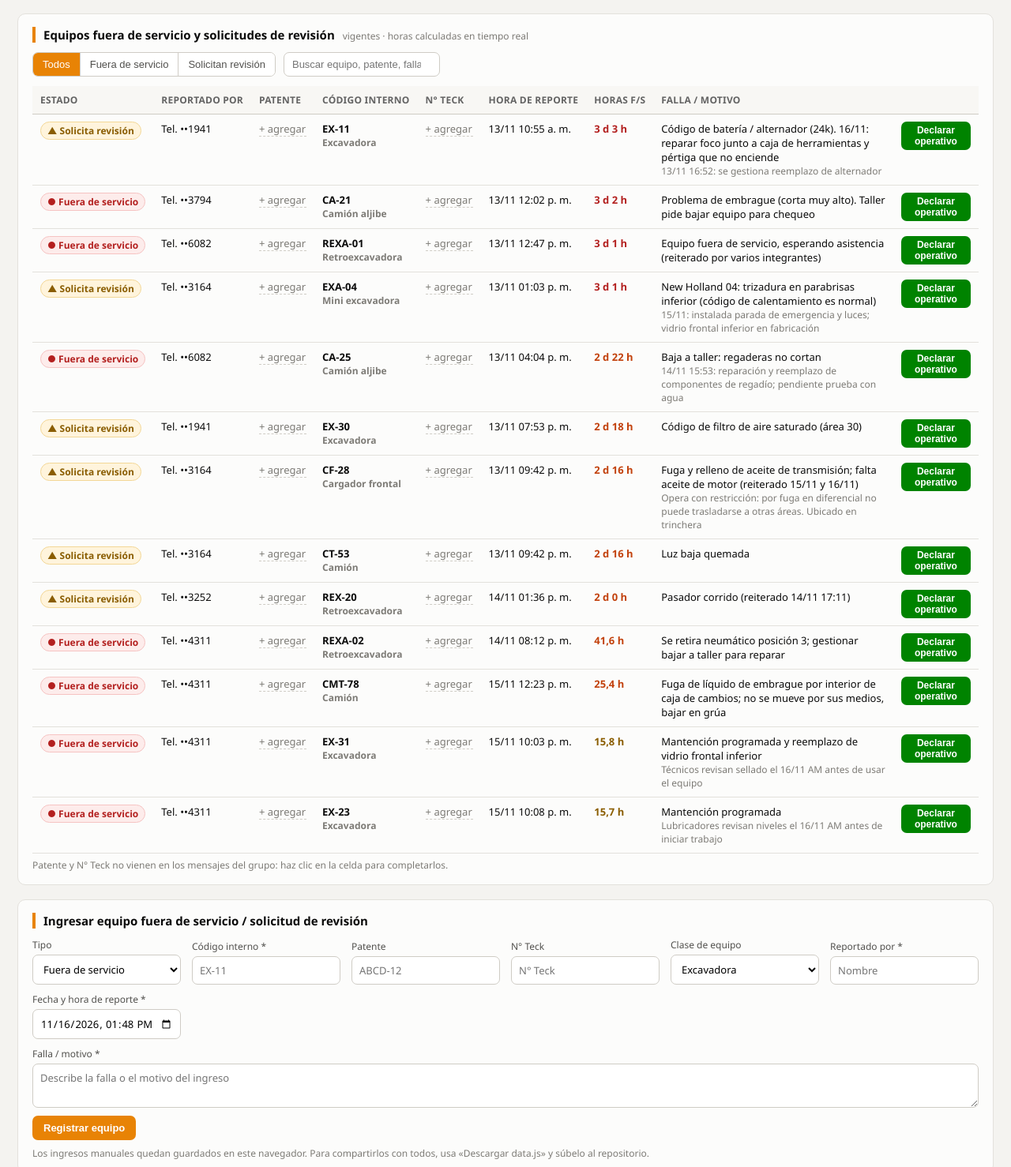
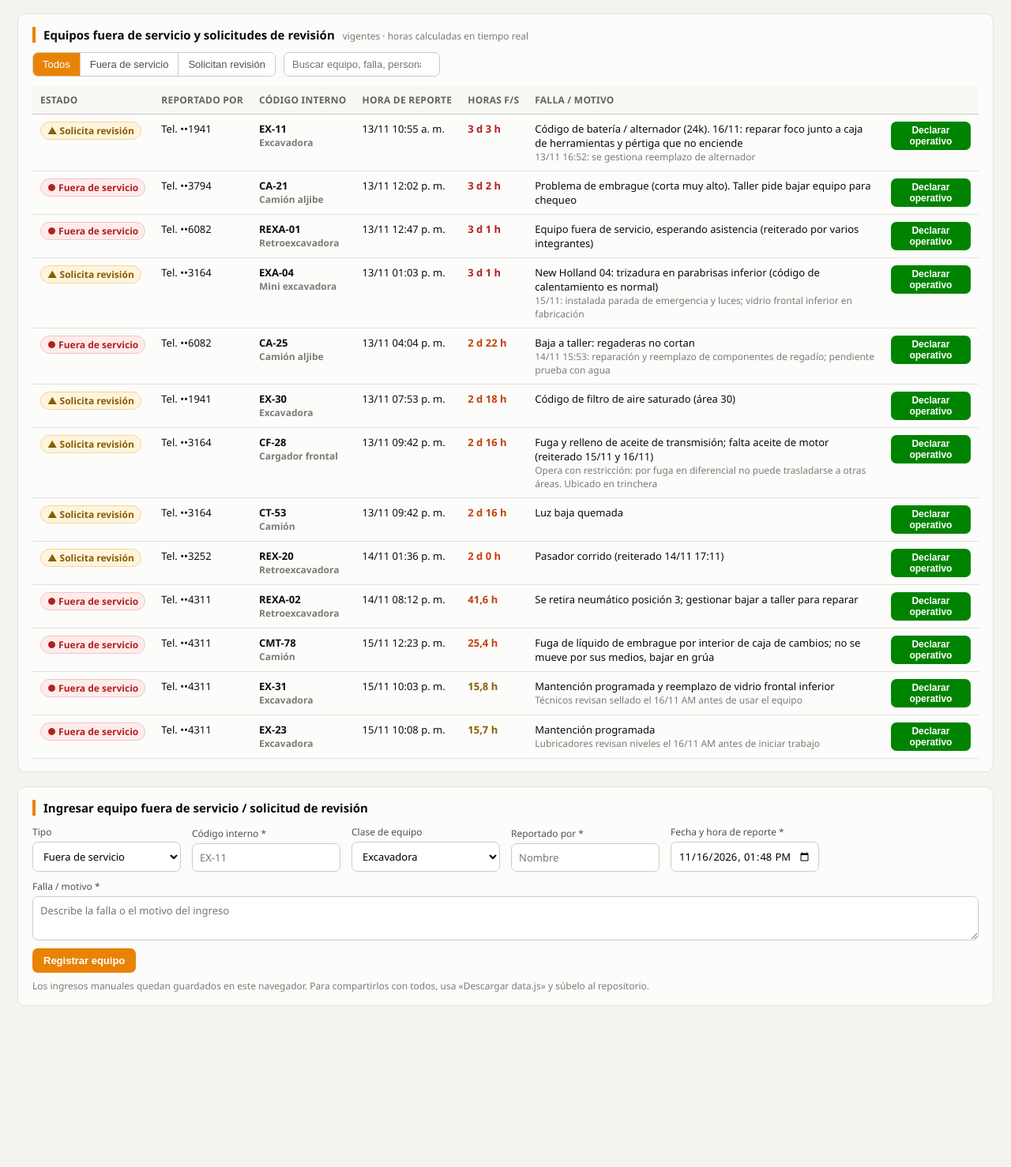
Before and after one commit to Rentamaq/TallerCDA, a plain HTML site: page index.html in a window 1280 px wide. Shown: the part 140-1618 px from the top of the page at 79% size. After the commit the page ends 1472 px from the top, so only its background shows below. Drawn offline with Linux system fonts and the light colour scheme.

Commit message:
Quitar Patente y N° Teck de tablas y formularios
Co-Authored-By: Claude Opus 5.5 <noreply@anthropic.com>
Claude-Session: https://claude.ai/code/session_01ReE6UrkyBZGupKAueNmr7g

```diff
--- a/index.html
+++ b/index.html
@@ -147,18 +147,17 @@
           <button data-v="FS">Fuera de servicio</button>
           <button data-v="REV">Solicitan revisión</button>
         </div>
-        <input type="search" id="f1q" placeholder="Buscar equipo, patente, falla…">
+        <input type="search" id="f1q" placeholder="Buscar equipo, falla, persona…">
       </div>
       <div class="table-wrap">
         <table>
           <thead><tr>
-            <th>Estado</th><th>Reportado por</th><th>Patente</th><th>Código interno</th><th>N° Teck</th>
+            <th>Estado</th><th>Reportado por</th><th>Código interno</th>
             <th>Hora de reporte</th><th>Horas F/S</th><th>Falla / motivo</th><th></th>
           </tr></thead>
           <tbody id="tb1"></tbody>
         </table>
       </div>
-      <div class="note-src">Patente y N° Teck no vienen en los mensajes del grupo: haz clic en la celda para completarlos.</div>
     </div>
 
     <div class="card">
@@ -168,8 +167,6 @@
           <select name="tipo"><option value="FS">Fuera de servicio</option><option value="REV">Solicita revisión</option></select>
         </label>
         <label>Código interno *<input name="equipo" required placeholder="EX-11"></label>
-        <label>Patente<input name="patente" placeholder="ABCD-12"></label>
-        <label>N° Teck<input name="teck" placeholder="N° Teck"></label>
         <label>Clase de equipo
           <select name="clase"></select>
         </label>
@@ -187,12 +184,12 @@
     <div class="card">
       <h2>Equipos declarados operativos, reparados o listos</h2>
       <div class="toolbar">
-        <input type="search" id="f2q" placeholder="Buscar equipo, patente…">
+        <input type="search" id="f2q" placeholder="Buscar equipo, persona…">
       </div>
       <div class="table-wrap">
         <table>
           <thead><tr>
-            <th>Patente</th><th>Código interno</th><th>N° Teck</th><th>Hora de reporte</th>
+            <th>Código interno</th><th>Hora de reporte</th>
             <th>Declarado operativo</th><th>Tiempo desde operativo</th><th>Tiempo detenido</th><th>Declarado por</th><th>Detalle</th>
           </tr></thead>
           <tbody id="tb2"></tbody>
@@ -205,8 +202,6 @@
       <form class="grid" id="form2" autocomplete="off">
         <label>Código interno *<input name="equipo" required list="dl-abiertos" placeholder="Elige o escribe"></label>
         <datalist id="dl-abiertos"></datalist>
-        <label>Patente<input name="patente"></label>
-        <label>N° Teck<input name="teck"></label>
         <label>Declarado por *<input name="declarado_por" required placeholder="Nombre"></label>
         <label>Fecha y hora operativo *<input name="fecha_op" type="datetime-local" required></label>
         <label class="wide">Detalle / trabajo realizado<textarea name="nota" placeholder="Ej.: reemplazo de alternador, equipo a ruta"></textarea></label>
@@ -291,14 +286,12 @@ function render(){
     return `<tr>
       <td>${badge(r)}${r.fuente==="Manual"?' <span class="badge man">Manual</span>':''}</td>
       <td>${esc(r.reportado_por)}</td>
-      <td>${editCell(r,"patente")}</td>
       <td class="code">${esc(r.equipo)}<div class="muted small">${esc(r.clase||"")}</div></td>
-      <td>${editCell(r,"teck")}</td>
       <td style="white-space:nowrap">${fmt(r.fecha_reporte)}</td>
       <td><span class="hrs ${cls}">${dur(h)}</span></td>
       <td>${esc(r.condicion)}${r.nota?`<div class="muted small">${esc(r.nota)}</div>`:""}</td>
       <td><button class="btn ok sm" data-close="${esc(r.id)}">Declarar operativo</button></td>
-    </tr>`;}).join("") : `<tr><td colspan="9" class="empty-state">Sin equipos para este filtro.</td></tr>`;
+    </tr>`;}).join("") : `<tr><td colspan="7" class="empty-state">Sin equipos para este filtro.</td></tr>`;
 
   // Tab 2
   const q2 = document.getElementById("f2q").value.trim();
@@ -307,16 +300,14 @@ function render(){
     const desde = hoursBetween(r.fecha_op, now);
     const det = hoursBetween(r.fecha_reporte, r.fecha_op);
     return `<tr>
-      <td>${editCell(r,"patente")}</td>
       <td class="code">${esc(r.equipo)}<div class="muted small">${esc(r.clase||"")}</div></td>
-      <td>${editCell(r,"teck")}</td>
       <td style="white-space:nowrap">${fmt(r.fecha_reporte)}<div class="muted small">${r.tipo==="FS"?"F/S":"Revisión"} · ${esc(r.reportado_por)}</div></td>
       <td style="white-space:nowrap">${fmt(r.fecha_op)}</td>
       <td><span class="hrs" style="color:var(--op)">${dur(desde)}</span></td>
       <td class="muted">${det>0.01?dur(det):"—"}</td>
       <td>${esc(r.declarado_por)}</td>
       <td>${esc(r.condicion)}${r.nota?`<div class="muted small">${esc(r.nota)}</div>`:""}${r.cerrado_local?`<div><button class="btn ghost sm" style="margin-top:6px" data-reopen="${esc(r.id)}" title="Deshacer: vuelve a Fuera de servicio">↩ Reabrir</button></div>`:""}</td>
-    </tr>`;}).join("") : `<tr><td colspan="9" class="empty-state">Aún no hay equipos declarados operativos.</td></tr>`;
+    </tr>`;}).join("") : `<tr><td colspan="7" class="empty-state">Aún no hay equipos declarados operativos.</td></tr>`;
 
   document.getElementById("dl-abiertos").innerHTML = abiertos.map(r=>`<option value="${esc(r.equipo)}">${r.tipo==="FS"?"F/S":"Revisión"} · ${esc(r.condicion).slice(0,50)}</option>`).join("");
 
@@ -474,7 +465,7 @@ document.addEventListener("keydown",e=>{ const q=e.target.closest&&e.target.clos
 
 document.getElementById("form1").addEventListener("submit",e=>{
   e.preventDefault(); const f=e.target;
-  const r = { id:"M"+Date.now(), tipo:f.tipo.value, equipo:f.equipo.value.trim().toUpperCase(), patente:f.patente.value.trim().toUpperCase(), teck:f.teck.value.trim(),
+  const r = { id:"M"+Date.now(), tipo:f.tipo.value, equipo:f.equipo.value.trim().toUpperCase(), patente:"", teck:"",
     clase:f.clase.value, reportado_por:f.reportado_por.value.trim(), fecha_reporte:fromLocalInput(f.fecha_reporte.value), condicion:f.condicion.value.trim(),
     estado:"ABIERTO", fecha_op:"", declarado_por:"", nota:"", fuente:"Manual" };
   LOCAL.nuevos.push(r); saveLocal(); f.reset(); f.fecha_reporte.value=toLocalInput(new Date()); render(); toast("Equipo "+r.equipo+" registrado");
@@ -483,7 +474,7 @@ document.getElementById("form2").addEventListener("submit",e=>{
   e.preventDefault(); const f=e.target;
   const code=f.equipo.value.trim().toUpperCase(); const fecha=fromLocalInput(f.fecha_op.value);
   const datos={ fecha_op:fecha, declarado_por:f.declarado_por.value.trim() };
-  const nota=f.nota.value.trim(); const pat=f.patente.value.trim().toUpperCase(), teck=f.teck.value.trim();
+  const nota=f.nota.value.trim(); const pat="", teck="";
   const abiertos = allRecords().filter(r=>r.estado!=="OP" && r.equipo.toUpperCase()===code);
   if(abiertos.length){
     abiertos.forEach(r=>{
@@ -504,7 +495,7 @@ document.getElementById("form2").addEventListener("submit",e=>{
 /* ---------- Exportar ---------- */
 function download(name, text, type){ const a=document.createElement("a"); a.href=URL.createObjectURL(new Blob([text],{type})); a.download=name; document.body.appendChild(a); a.click(); a.remove(); }
 function exportCSV(){
-  const cols=["id","tipo","estado","equipo","patente","teck","clase","reportado_por","fecha_reporte","condicion","fecha_op","declarado_por","nota","fuente"];
+  const cols=["id","tipo","estado","equipo","clase","reportado_por","fecha_reporte","condicion","fecha_op","declarado_por","nota","fuente"];
   const rows=allRecords().map(r=>cols.map(c=>'"'+String(r[c]??"").replace(/"/g,'""')+'"').join(";"));
   download("taller_cda.csv","﻿"+cols.join(";")+"\n"+rows.join("\n"),"text/csv");
 }
```
